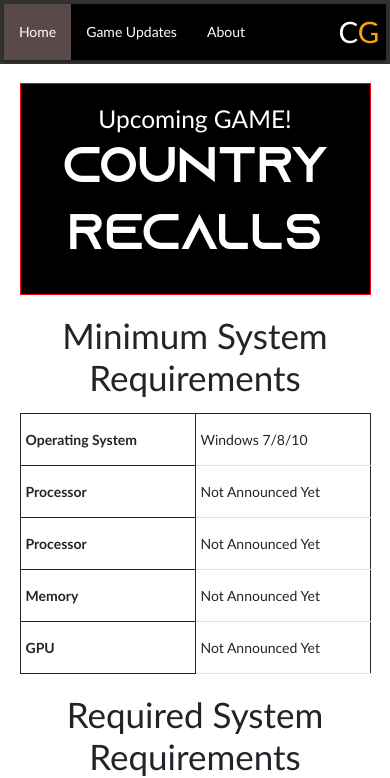
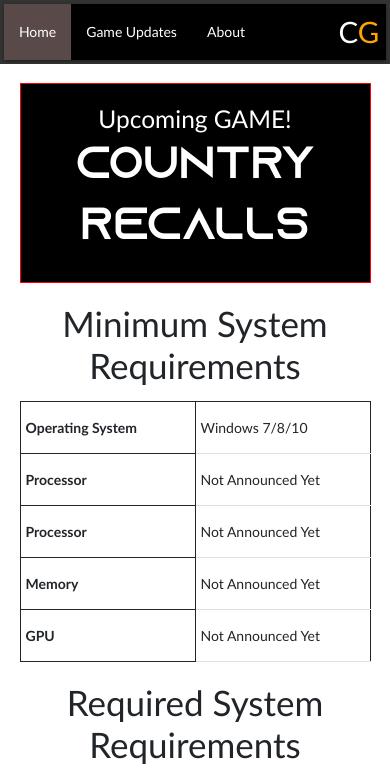
Before and after one commit to A-R-ZIHAN/CR_Website, a React (Create React App) app: page / in a window 390 px wide. Shown: the top 778 px of the page. Built offline with nearby package versions, Linux system fonts and the light colour scheme.

Commit message:
Fixed the Text problem

```diff
--- a/src/comps/Home/Home.css
+++ b/src/comps/Home/Home.css
@@ -45,11 +45,11 @@
 }
 @media only screen and (max-width: 630px) {
 #leftText,#rightText{
-  font-size: 60px;
+  font-size: 55px;
 }
 }
 @media only screen and (max-width: 503px) {
 #leftText,#rightText{
-  font-size: 50px;
+  font-size: 45px;
 }
 }
```
Also changed, not shown: 1 other file (tests, documents, lock files or other folders).
